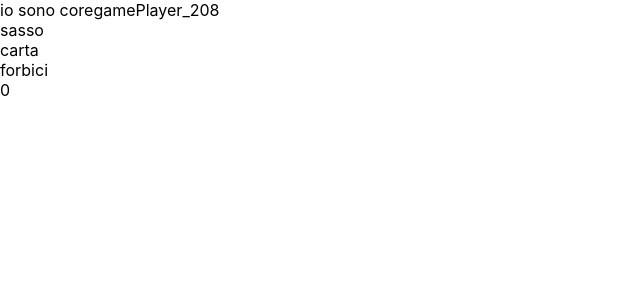
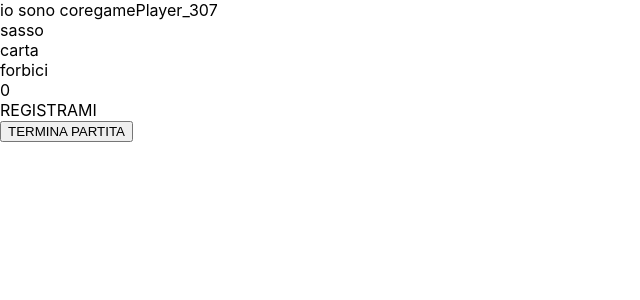
Before and after one commit to gabrielaveliu/react-morraCinese, a React (Create React App) app in the folder morra_cinese/: page / in a window 1280 px wide. Shown: the top 300 px of the page, without its empty margins (0-640 px from the left). Built offline with nearby package versions, Linux system fonts and the light colour scheme.

Commit message:
made rank component

```diff
--- a/morra_cinese/src/components/classComponents/CoreGame/CoreGame.js
+++ b/morra_cinese/src/components/classComponents/CoreGame/CoreGame.js
@@ -1,4 +1,5 @@
 import React, { Component } from 'react';
+import PropTypes from 'prop-types'
 
 
 /* utils */
@@ -16,10 +17,24 @@ class CoreGame extends Component {
         this.state = {
             player: {
                 name: this.props.namePlayer,
-                punteggio: 0,
+                points: 0,
             }
         }
+
     }
+
+    /* chiamata per passare i punti alla Home */
+    savePlayer = () => {
+        let player = this.state.player.name
+        console.log(player, this.state.player.points)
+
+        let arr = [{ c: 1 }, { c: 1 }, { c: 1 }, { c: 1 }, { c: 1 }]
+
+        localStorage.setItem("arrayOfPlayers", arr);
+    }
+
+
+
 
     /* forbici vince su carta, perde su sasso */
     match = (typeCard) => {
@@ -51,9 +66,9 @@ class CoreGame extends Component {
             this.setState({
 
                 player: {
-                    punteggio: this.state.player.punteggio+1
+                    points: this.state.player.points + 1,
+                    name: this.props.namePlayer
                 }
-
             })
         }
 
@@ -79,15 +94,19 @@ class CoreGame extends Component {
                     typeCard='forbici'
                 />
                 {
-                    this.state.player.punteggio
+                    this.state.player.points
                 }
+                <div onClick={this.savePlayer}>REGISTRAMI</div>
             </div>
         )
     }
 
 }
+CoreGame.propTypes = {
+    namePlayer: PropTypes.string,
+}
 CoreGame.defaultProps = {
-    namePlayer: `Player_${utils.getRandomNumber(99, 999)}`
+    namePlayer: `Player_${utils.getRandomNumber(99, 999)}`,
 }
 
 
--- /dev/null
+++ b/morra_cinese/src/components/classComponents/RankPlayers/RankPlayers.js
@@ -0,0 +1,39 @@
+import React, { Component } from 'react';
+
+
+
+class RankPlayers extends Component {
+    constructor(props) {
+        super(props)
+
+        this.array = []
+        this.state = {
+            arrOfPlayers: [],
+        }
+    }
+
+    addplayers = () => {
+        let points = localStorage.getItem('points');
+        let namePlayer = localStorage.getItem('player');
+        let player = {
+
+            nome: namePlayer,
+            punteggio: points
+
+        }
+
+        this.array.push(player)
+
+    }
+
+
+    render() {
+        return (
+            <div>
+                CIAO IO SOLO LA CLASSIFICA
+            </div>
+        )
+    }
+}
+
+export default RankPlayers;
--- a/morra_cinese/src/screens/Home.js
+++ b/morra_cinese/src/screens/Home.js
@@ -2,17 +2,53 @@ import React, { Component } from 'react';
 
 /* classComponents */
 import CoreGame from '../components/classComponents/CoreGame/CoreGame';
+import RankPlayers from '../components/classComponents/RankPlayers/RankPlayers';
+
+
 class Home extends Component {
     constructor(props) {
         super(props);
 
+
+        this.points = null
+        this.state = {
+            flagShowRank: false
+        }
     }
+
+
+
+    methToShowRank = () => {
+        let result = null
+        if (this.state.flagShowRank) {
+            result = false
+        } else {
+            result = true
+        }
+        this.setState({
+            flagShowRank: result,
+        })
+    }
+
+
 
     /* da qui ci collegheremo a LOgin e CoreGame */
     render() {
         return (
+
             <div>
-                <CoreGame />
+                {
+                    this.state.flagShowRank === false &&
+                    <CoreGame />
+                }
+
+                <button onClick={this.methToShowRank}>TERMINA PARTITA</button>
+                {
+                    this.state.flagShowRank &&
+                    <RankPlayers
+
+                    />
+                }
             </div>
         )
     }
--- a/morra_cinese/src/utils/utils.js
+++ b/morra_cinese/src/utils/utils.js
@@ -1,7 +1,7 @@
 
 const utils = {
     getRandomNumber: function (min, max) {
-        let num = Math.round(Math.random() * max) - min;
+        let num = Math.round(Math.random() * max - min) + min;
         return num;
     }
 }
```
